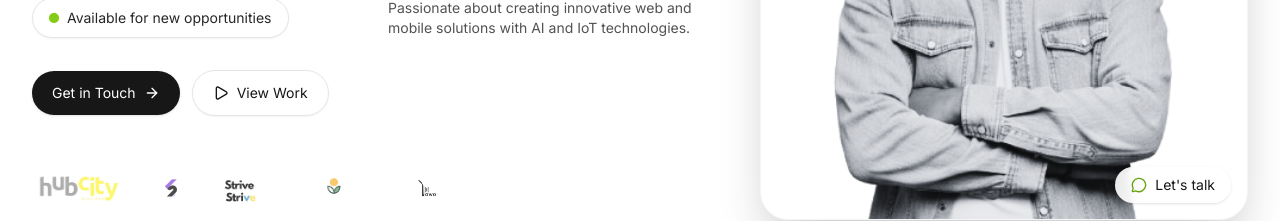
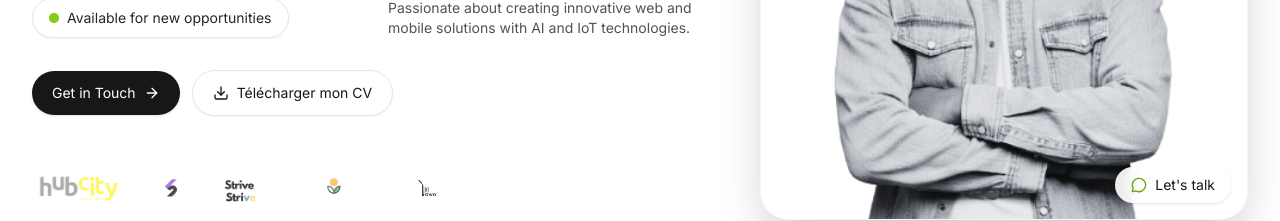
Before and after one commit to joel710/joel_ADZONYA, a plain HTML site: page index.html in a window 1280 px wide. Shown: the part 546-767 px from the top of the page. Drawn offline with nearby package versions, Linux system fonts and the light colour scheme.

Commit message:
feat(landingpage): add downloadable CV link with updated text and icon- Changed the link href to point to a downloadable CV file- Updated the download attribute with a specific filename- Replaced icon from play to download for clarity- Changed link text to French Télécharger mon CV to match content context- Maintained existing styling and button layout for consistency

```diff
--- a/index.html
+++ b/index.html
@@ -110,9 +110,9 @@
               <span>Get in Touch</span>
               <i data-lucide="arrow-right" class="w-4 h-4"></i>
             </a>
-            <a href="#work" class="inline-flex items-center gap-2 rounded-full border border-neutral-200 bg-white px-5 py-3 text-sm text-neutral-900 shadow-sm hover:shadow transition">
-              <i data-lucide="play" class="w-4 h-4"></i>
-              View Work
+            <a href="CV_joel.pdf" download="Joel_Adzonya_CV.md" class="inline-flex items-center gap-2 rounded-full border border-neutral-200 bg-white px-5 py-3 text-sm text-neutral-900 shadow-sm hover:shadow transition">
+              <i data-lucide="download" class="w-4 h-4"></i>
+              <span>Télécharger mon CV</span>
             </a>
           </div>
 
```
Also changed, not shown: 1 other file.
